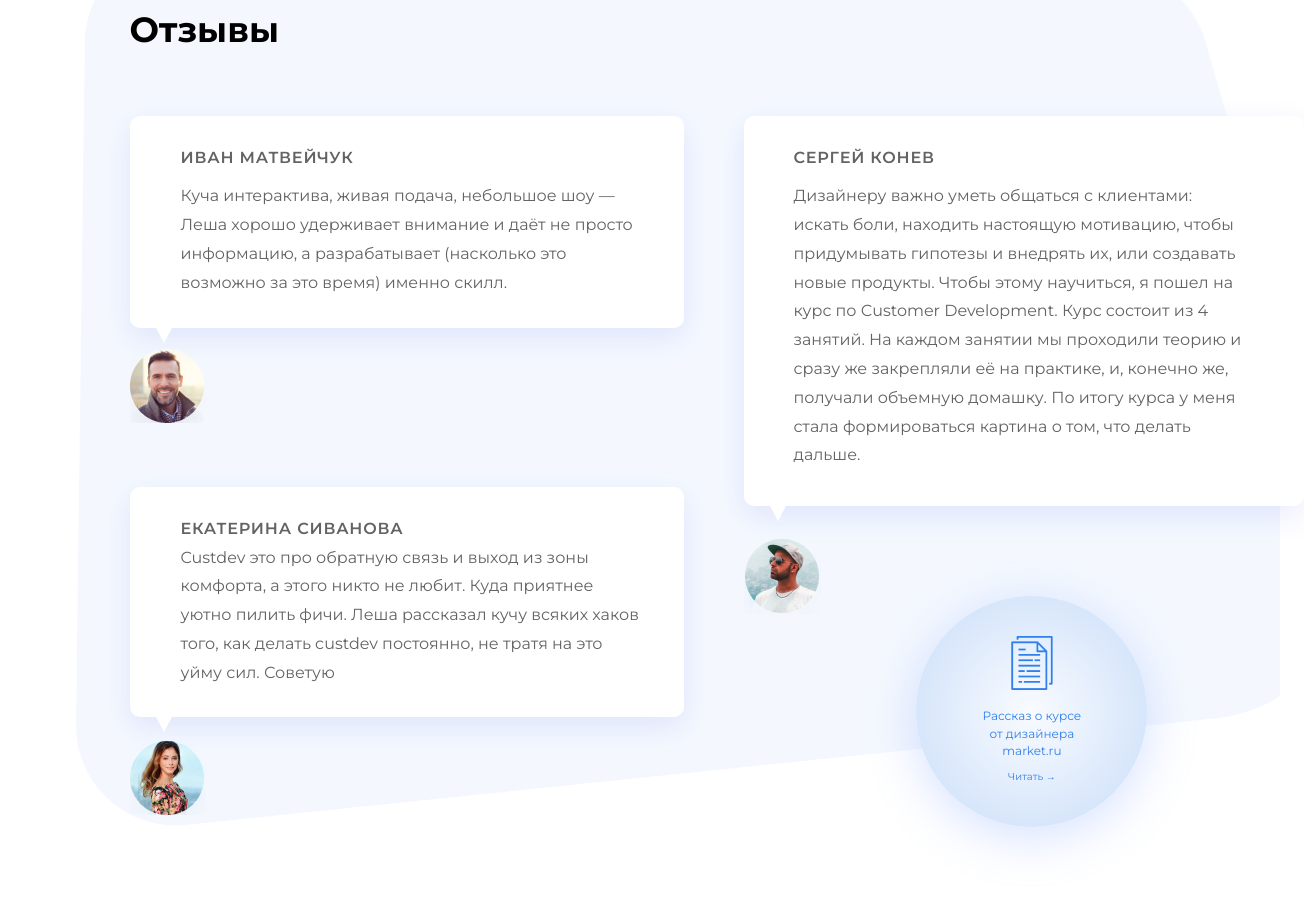
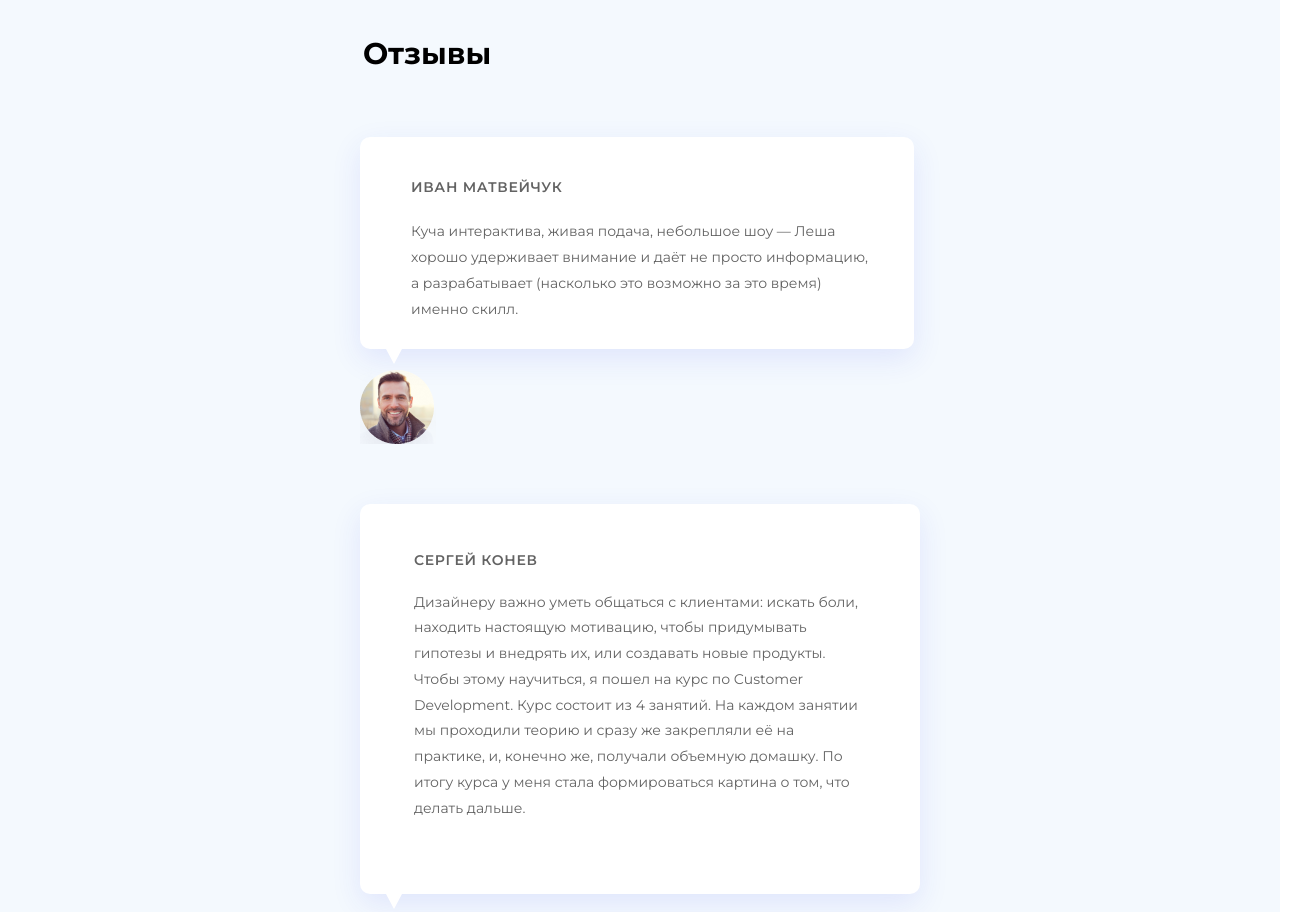
Before and after one commit to Vonubat/symfa-internship_simple-landing-page, a website built with webpack: page src/index.html in a window 1280 px wide. Shown: the part 4913-5825 px from the top of the page, 1304 px wide, since content can reach past the window. Built offline with nearby package versions, Linux system fonts and the light colour scheme.

Commit message:
feat: implement adaptive layout for reviews section

```diff
--- a/src/sass/base/_typography.scss
+++ b/src/sass/base/_typography.scss
@@ -316,6 +316,16 @@ h1 {
   color: black;
   font-size: 2.188rem;
   line-height: 3.313rem;
+
+  @include for-size(map.get($screens, xl)) {
+    font-size: 1.875rem;
+    line-height: 124.41%;
+  }
+
+  @include for-size(map.get($screens, md-2)) {
+    font-size: 1.5rem;
+    line-height: 124.41%;
+  }
 }
 
 .reviews__title {
@@ -324,12 +334,26 @@ h1 {
   font-size: 1rem;
   line-height: 182.85%;
   letter-spacing: 0.05em;
+
+  @include for-size(map.get($screens, xl)) {
+    font-size: 0.875rem;
+    line-height: 143.55%;
+  }
 }
 
 .reviews__text {
   color: $color-card-text;
   font-size: 1rem;
   line-height: 180%;
+
+  @include for-size(map.get($screens, xl)) {
+    font-size: 0.875rem;
+    line-height: 184.05%;
+  }
+
+  @include for-size(map.get($screens, md-2)) {
+    // Setting the line-height in _card.scss
+  }
 }
 
 .reviews-badge__text--subject {
--- a/src/sass/components/_cards.scss
+++ b/src/sass/components/_cards.scss
@@ -326,6 +326,89 @@
       margin-top: 30px;
     }
   }
+
+  @include for-size(map.get($screens, xl)) {
+    &:nth-child(1) {
+      order: 1;
+
+      .reviews__review-container {
+        padding: 40px 41px 20px 51px;
+
+        .reviews__text {
+          margin-top: 22px;
+        }
+      }
+    }
+
+    &:nth-child(2) {
+      order: 3;
+
+      .reviews__review-container {
+        padding: 44px 41px 0 51px;
+
+        .reviews__text {
+          margin-top: 12px;
+        }
+      }
+    }
+
+    &:nth-child(3) {
+      order: 2;
+
+      .reviews__review-container {
+        padding: 46px 55px 55px 54px;
+
+        .reviews__text {
+          margin-top: 20px;
+        }
+      }
+    }
+  }
+
+  @include for-size(map.get($screens, md-2)) {
+    &:nth-child(1) {
+      .reviews__review-container {
+        width: 304px;
+        height: 292px;
+        padding: 40px 19px 18px 51px;
+
+        .reviews__text {
+          margin-top: 24px;
+          line-height: 172.05%;
+        }
+      }
+
+      .reviews__avatar {
+        margin-top: 30px;
+      }
+    }
+
+    &:nth-child(2) {
+      .reviews__review-container {
+        width: 304px;
+        height: 330px;
+        padding: 32px 32px 0 51px;
+
+        .reviews__text {
+          margin-top: 11px;
+          line-height: 178.05%;
+        }
+      }
+    }
+
+    &:nth-child(3) {
+      .reviews__review-container {
+        width: 304px;
+        height: 663px;
+        padding: 46px 25px 97px 54px;
+
+        .reviews__text {
+          margin-top: 16px;
+          line-height: 190%;
+        }
+      }
+    }
+  }
 }
 
 .card__price {
--- a/src/sass/layout/_reviews.scss
+++ b/src/sass/layout/_reviews.scss
@@ -11,12 +11,36 @@
   margin-left: 74.5px;
   background-image: url($bg-reviews-xl);
   background-repeat: no-repeat;
+
+  @include for-size(map.get($screens, xl)) {
+    align-items: center;
+    min-height: 1574px;
+    margin-left: 0;
+    background-color: rgba($color-primary, 0.05);
+    background-image: none;
+  }
+
+  @include for-size(map.get($screens, md-2)) {
+    min-height: 1889px;
+  }
 }
 
 .reviews__heading {
   width: 371px;
   margin-top: 60px;
   margin-left: 55px;
+
+  @include for-size(map.get($screens, xl)) {
+    width: 554px;
+    margin-top: 92px;
+    margin-left: 0;
+  }
+
+  @include for-size(map.get($screens, md-2)) {
+    width: 300px;
+    margin-top: 79px;
+    text-align: center;
+  }
 }
 
 .reviews__cards-wrapper {
@@ -27,6 +51,19 @@
   max-height: 710px;
   margin-top: 60px;
   margin-left: 55px;
+
+  @include for-size(map.get($screens, xl)) {
+    gap: 55px;
+    align-content: center;
+    max-height: 100%;
+    margin-top: 65px;
+    margin-left: 0;
+  }
+
+  @include for-size(map.get($screens, md-2)) {
+    gap: 30px;
+    margin-top: 45px;
+  }
 }
 
 .reviews-badge {
@@ -44,4 +81,8 @@
   .reviews-badge__review {
     margin-top: 20px;
   }
+
+  @include for-size(map.get($screens, xl)) {
+    display: none;
+  }
 }
```
